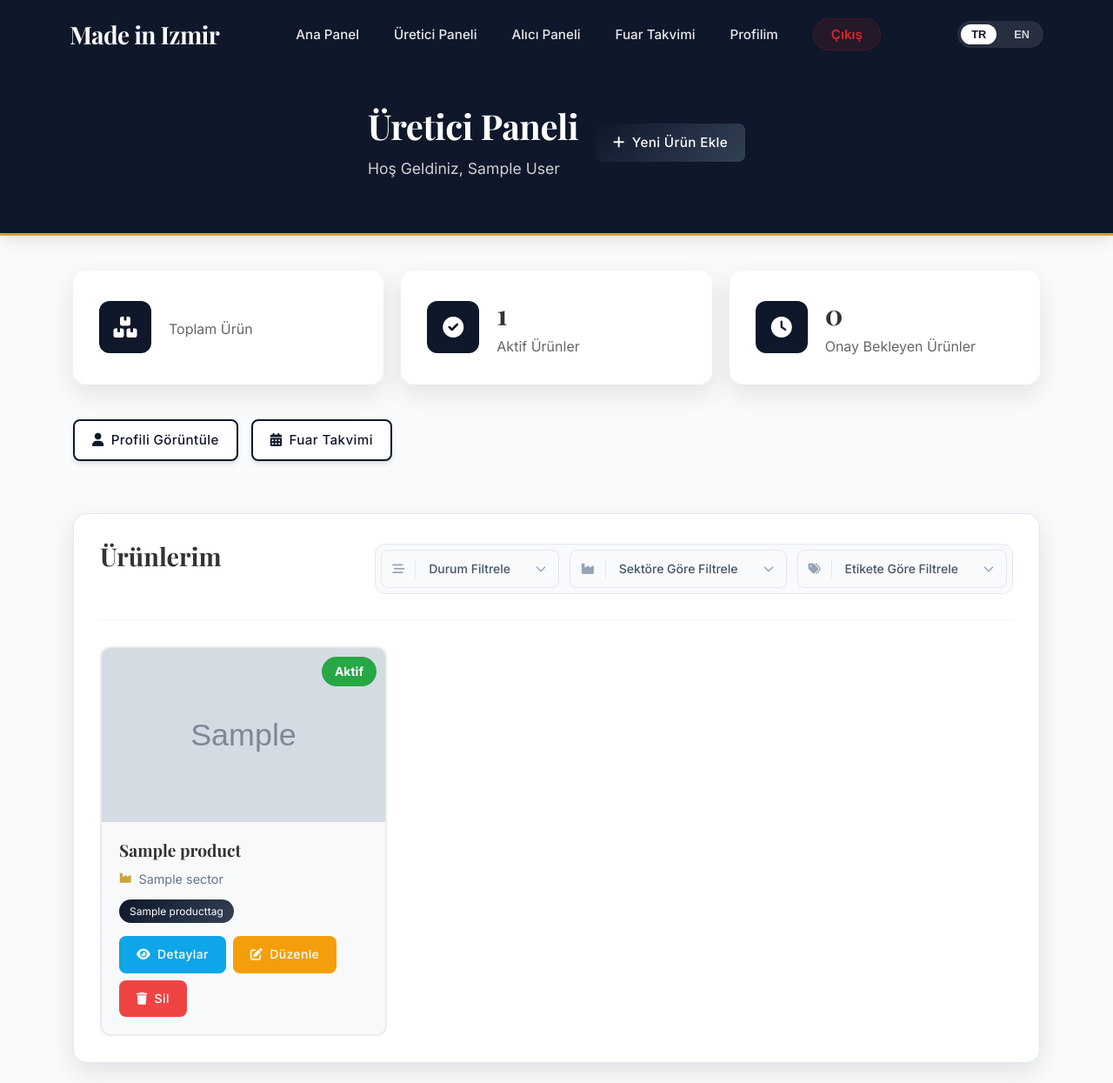
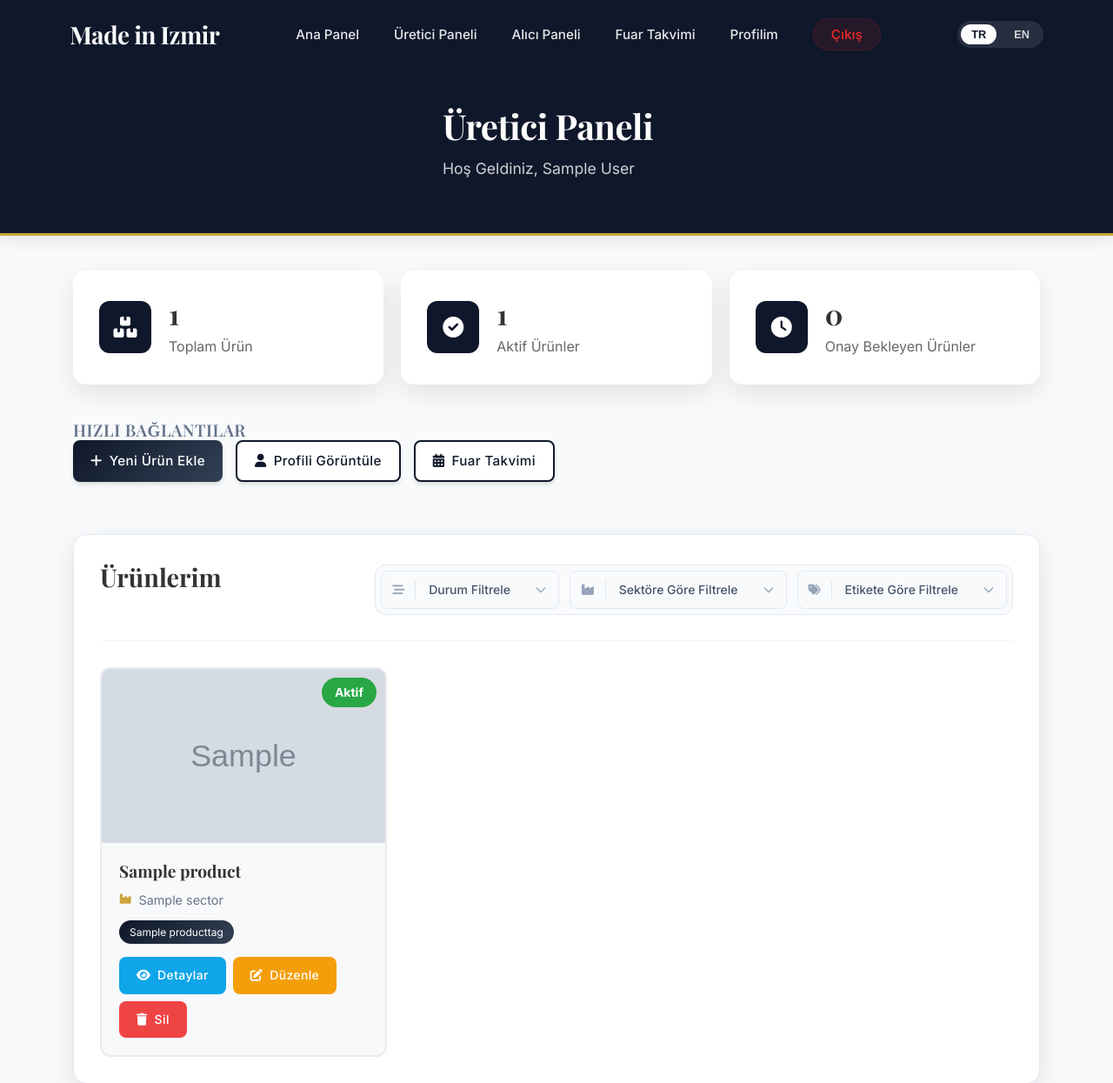
Before and after one commit to oecer/made-in-izmir, a Django app: page /dashboard/producer/ in a window 1280 px wide. Shown: the top 1245 px of the page at 87% size. Run offline with Django 5.2, Linux system fonts and the light colour scheme; a user stored in the database is signed in; tables that the repository leaves empty hold one stand-in row (values such as "Sample post"); grey boxes marked "Sample" are stand-in pictures.

Commit message:
feat: Add producer and buyer dashboards, including product management, filtering, and statistics for producers.

```diff
--- a/main/static/js/translations.js
+++ b/main/static/js/translations.js
@@ -217,7 +217,8 @@
             filter_sector: "Sektöre Göre Filtrele",
             all: "Hepsi",
             apply_filter: "Filtrele",
-            waiting_approval: "Onay Bekleyenler"
+            waiting_approval: "Onay Bekleyenler",
+            quick_links: "Hızlı Bağlantılar"
         }
     },
     en: {
@@ -438,7 +439,8 @@
             filter_sector: "Filter by Sector",
             all: "All",
             apply_filter: "Filter",
-            waiting_approval: "Waiting Approval"
+            waiting_approval: "Waiting Approval",
+            quick_links: "Quick Links"
         }
     }
 };
--- a/main/templates/user_area/buyer_dashboard.html
+++ b/main/templates/user_area/buyer_dashboard.html
@@ -49,7 +49,10 @@
     </div>
 </div>
 
-<!-- Secondary Actions -->
+<!-- Secondary Actions (Quick Links) -->
+<div class="quick-links-title mb-3">
+    <h3 data-i18n="dashboard.quick_links" style="font-size: 1.2rem; color: #64748b; font-weight: 600; text-transform: uppercase; letter-spacing: 0.5px;">Hızlı Bağlantılar</h3>
+</div>
 <div class="dashboard-actions mb-5">
     <a href="{% url 'main:profile' %}" class="btn btn-secondary">
         <i class="fas fa-user"></i> <span data-i18n="dashboard.view_profile">Profili Görüntüle</span>
--- a/main/templates/user_area/producer_dashboard.html
+++ b/main/templates/user_area/producer_dashboard.html
@@ -12,9 +12,6 @@
 {% endblock %}
 
 {% block dashboard_header_actions %}
-<a href="{% url 'main:add_product' %}" class="btn btn-dashboard-primary">
-    <i class="fas fa-plus"></i> <span data-i18n="dashboard.add_new_product">Yeni Ürün Ekle</span>
-</a>
 {% endblock %}
 
 {% block dashboard_content %}
@@ -25,7 +22,7 @@
             <i class="fas fa-boxes"></i>
         </div>
         <div class="stat-info">
-            <h3 data-label="total_products">{{ products.count }}</h3>
+            <h3 data-label="total_products">{{ total_products }}</h3>
             <p data-i18n="dashboard.total_products">Toplam Ürün</p>
         </div>
     </div>
@@ -49,8 +46,14 @@
     </div>
 </div>
 
-<!-- Secondary Actions -->
-<div class="dashboard-actions mb-5">
+<!-- Secondary Actions (Quick Links) -->
+<div class="quick-links-title mb-3">
+    <h3 data-i18n="dashboard.quick_links" style="font-size: 1.2rem; color: #64748b; font-weight: 600; text-transform: uppercase; letter-spacing: 0.5px;">Hızlı Bağlantılar</h3>
+</div>
+<div class="dashboard-actions mt-5 mb-5">
+    <a href="{% url 'main:add_product' %}" class="btn btn-primary">
+        <i class="fas fa-plus"></i> <span data-i18n="dashboard.add_new_product">Yeni Ürün Ekle</span>
+    </a>
     <a href="{% url 'main:profile' %}" class="btn btn-secondary">
         <i class="fas fa-user"></i> <span data-i18n="dashboard.view_profile">Profili Görüntüle</span>
     </a>
--- a/main/views.py
+++ b/main/views.py
@@ -209,7 +209,7 @@
         context = {
             'profile': profile,
             'products': display_items,
-            'total_products': unfiltered_products.count(),
+            'total_products': unfiltered_products.count() + pending_count,
             'active_products': unfiltered_products.filter(is_active=True).count(),
             'pending_products_count': pending_count,
             'available_tags': available_tags,
```
